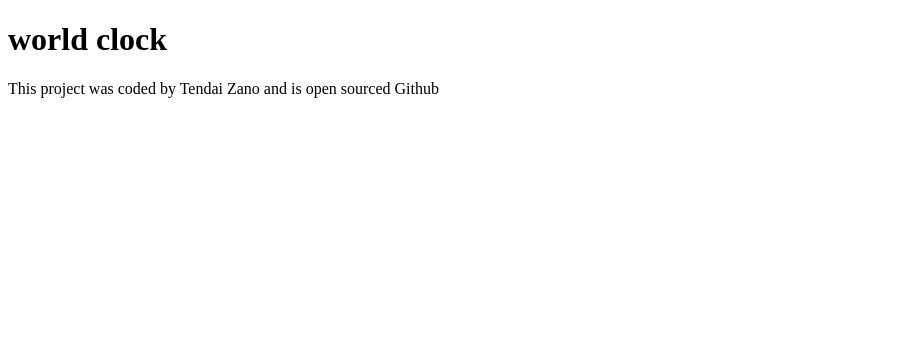
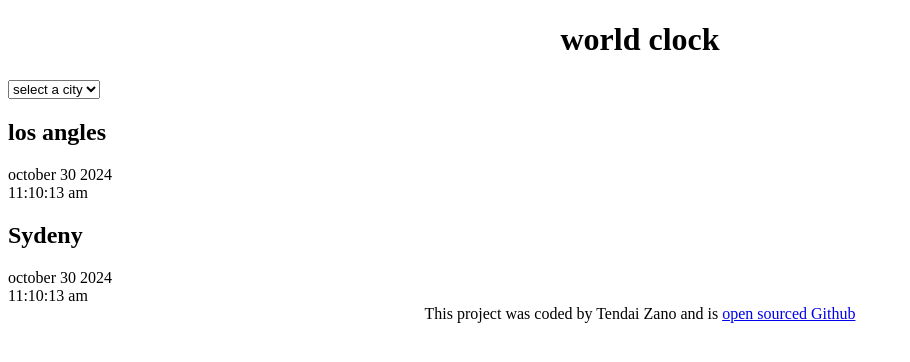
Before and after one commit to Tendai2630/worldclock, a plain HTML site: page index.html in a window 1280 px wide. Shown: the whole page, without its empty margins (0-910 px from the left). Drawn offline with Linux system fonts and the light colour scheme; files whose address does not match are found by name.

Commit message:
added html

```diff
--- a/index.html
+++ b/index.html
@@ -7,10 +7,33 @@
     <title>world clock-tz</title>
 </head>
 <body>
+    <div class="container">
     <h1>world clock</h1>
+    <select>
+        <option value="">select a city</option>
+        <option value="">london</option>
+        <option value="">Gaborone</option>
+        <option value="">Harare</option>
+        <option value="">New york</option>
+        <option value="">Auckland</option>
+
+    </select>
+    <div class="city">
+        <h2>los angles</h2>
+        <div class="date">october 30 2024</div>
+        <div class="time">11:10:13 am</div>
+    </div>
+    <div class="city">
+        <h2>Sydeny</h2>
+        <div class="date">october 30 2024</div>
+        <div class="time">11:10:13 am</div>
+    </div>
+
+
+    </div>
     <footer>
         This project was coded by Tendai Zano and  is
-        <a href="http://"></a> open sourced Github
+        <a href="https://github.com/Tendai2630">open sourced Github</a>
     </footer>
     <script src=".//src/index.js"></script>
 </body>
--- a/src/style.css
+++ b/src/style.css
@@ -0,0 +1,3 @@
+footer{text-align: center;}
+h1{text-align: center;
+}
```
